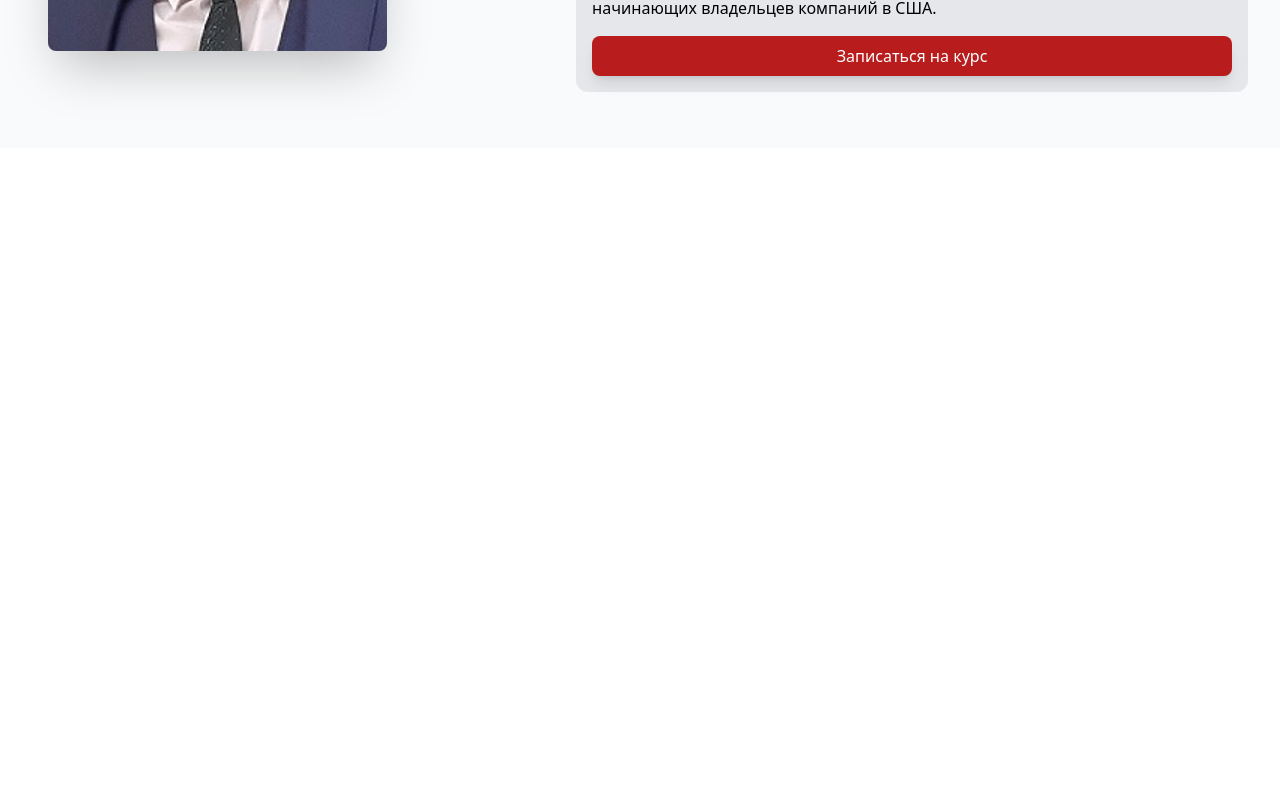
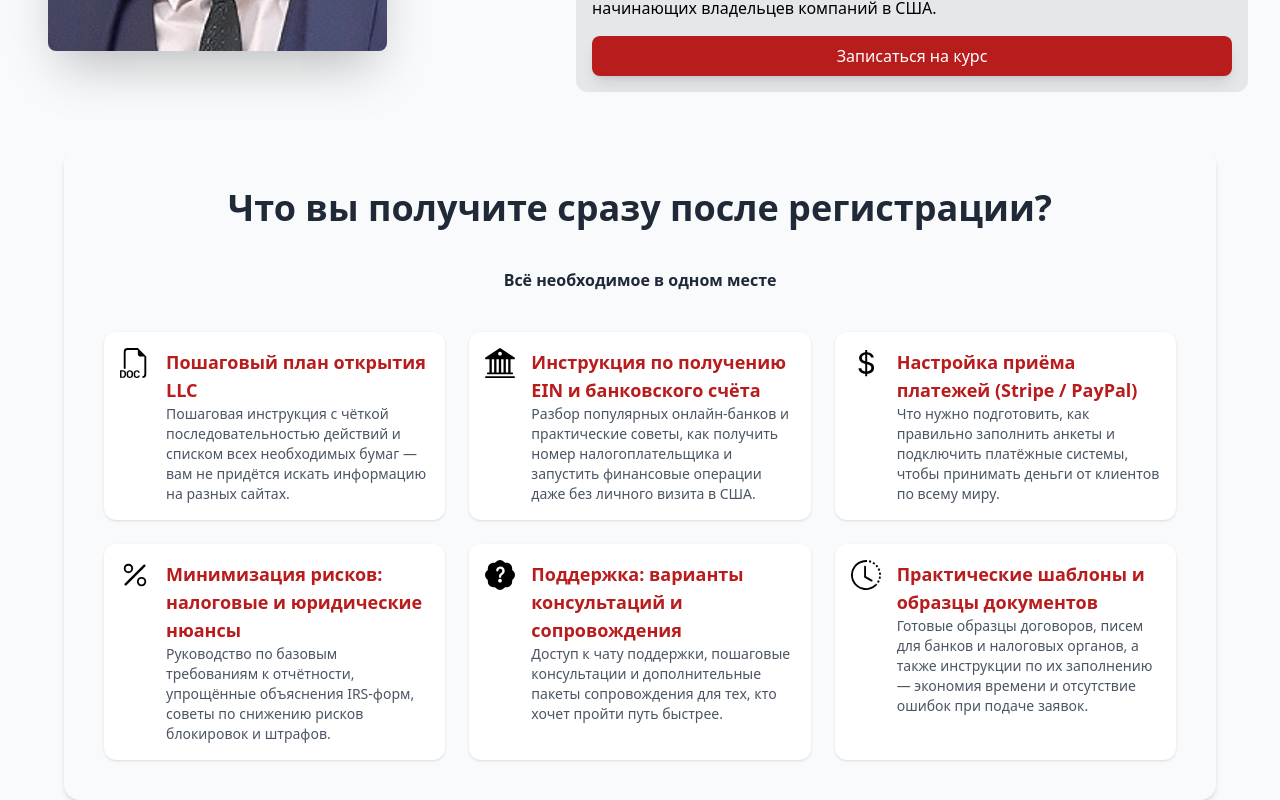
Before and after one commit to elmar8287/appliance, a React (Vite) app: page / in a window 1280 px wide. Shown: the part 1157-1957 px from the top of the page. Before the commit the page ends 1305 px from the top, so only its background shows below. Built offline with nearby package versions, Linux system fonts and the light colour scheme.

Commit message:
Added the Benefits sections with icons

```diff
--- a/package.json
+++ b/package.json
@@ -11,8 +11,10 @@
     "preview": "vite preview"
   },
   "dependencies": {
+    "@react-icons/all-files": "^4.1.0",
     "react": "^19.1.1",
     "react-dom": "^19.1.1",
+    "react-icons": "^5.5.0",
     "react-router-dom": "^7.8.2"
   },
   "devDependencies": {
--- a/src/App.jsx
+++ b/src/App.jsx
@@ -4,6 +4,9 @@ import { Routes, Route, Link, useParams } from "react-router-dom";
 
 import logo from "./data/MATANATO_LOGO.PNG"
 import elmar from "./data/elmar.PNG"
+
+import { BsFiletypeDoc, BsBank2, BsCurrencyDollar, BsPercent, BsFillPatchQuestionFill, BsClockHistory } from "react-icons/bs";
+
 // import plum from "./assets/plum.jpg"
 // import bath from "./assets/bath.webp"
 // import electrical from "./assets/electrical.jpeg"
@@ -159,16 +162,27 @@ function About() {
 }
 
 // ================= Benefits Section =================
+const benefits = [
+  { icon: <BsFiletypeDoc />, title: "Пошаговый план открытия LLC", desc: "Пошаговая инструкция с чёткой последовательностью действий и списком всех необходимых бумаг — вам не придётся искать информацию на разных сайтах." },
+  { icon: <BsBank2 />, title: "Инструкция по получению EIN и банковского счёта", desc: "Разбор популярных онлайн-банков и практические советы, как получить номер налогоплательщика и запустить финансовые операции даже без личного визита в США." },
+  { icon: <BsCurrencyDollar />, title: "Настройка приёма платежей (Stripe / PayPal)", desc: "Что нужно подготовить, как правильно заполнить анкеты и подключить платёжные системы, чтобы принимать деньги от клиентов по всему миру." },
+  { icon: <BsPercent />, title: "Минимизация рисков: налоговые и юридические нюансы", desc: "Руководство по базовым требованиям к отчётности, упрощённые объяснения IRS-форм, советы по снижению рисков блокировок и штрафов." },
+  { icon: <BsFillPatchQuestionFill />, title: "Поддержка: варианты консультаций и сопровождения", desc: "Доступ к чату поддержки, пошаговые консультации и дополнительные пакеты сопровождения для тех, кто хочет пройти путь быстрее." },
+  { icon: <BsClockHistory />, title: "Практические шаблоны и образцы документов", desc: "Готовые образцы договоров, писем для банков и налоговых органов, а также инструкции по их заполнению — экономия времени и отсутствие ошибок при подаче заявок." },
+];
+
 function Benefits() {
   return (
     <section className="bg-gray-50 py-10 px-4 md:px-10 rounded-2xl shadow-md max-w-6xl mx-auto">
-      <h2 className="text-3xl font-bold text-center text-gray-800 mb-10">Why Choose Matanato?</h2>
+      <h2 className="text-4xl font-extrabold text-center text-gray-800 mb-10">Что вы получите сразу после регистрации?</h2>
+ <p className="text-md font-semibold text-center text-gray-800 mb-10">Всё необходимое в одном месте</p>
       <div className="grid grid-cols-1 sm:grid-cols-2 md:grid-cols-3 gap-6">
+
         {benefits.map((item, index) => (
           <div key={index} className="flex items-start space-x-4 p-4 bg-white rounded-xl shadow hover:shadow-md transition">
-            <div>{item.icon}</div>
+            <div className="text-3xl">{item.icon}</div>
             <div>
-              <h4 className="font-semibold text-lg text-gray-800">{item.title}</h4>
+              <h4 className="font-semibold text-lg text-red-700">{item.title}</h4>
               <p className="text-gray-600 text-sm">{item.desc}</p>
             </div>
           </div>
@@ -299,6 +313,7 @@ export default function App() {
     <div className="min-h-screen bg-gray-50">
       <Header />
       <About />
+      <Benefits />
       {/* <Routes>
         <Route path="/" element={<Home />} />
         <Route path="/products" element={<ProductsPage />} />
```
Also changed, not shown: 1 other file (tests, documents, lock files or other folders).
